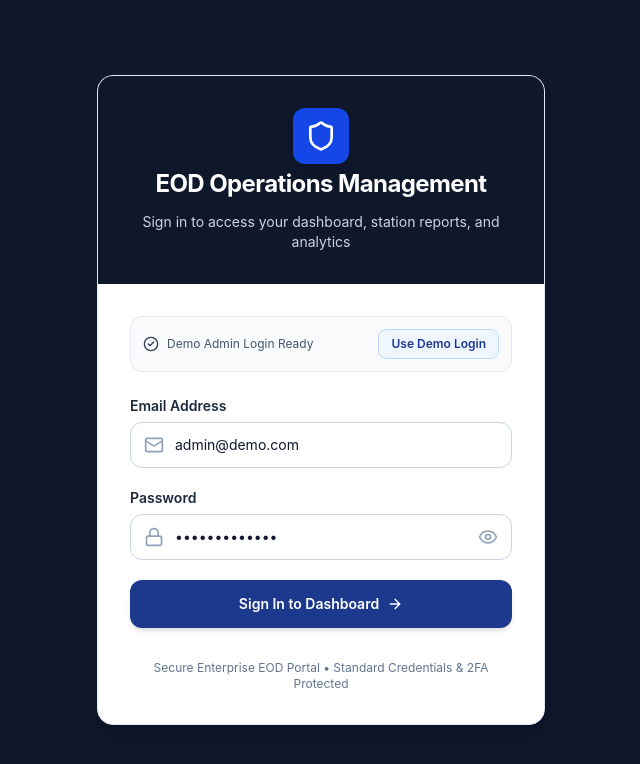
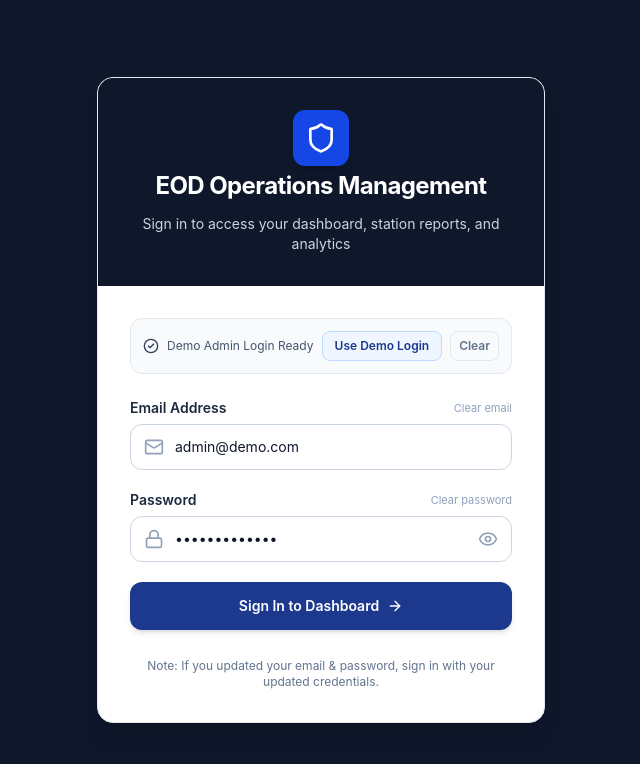
Before and after one commit to SouvickSarkar20/EOD-dashboard, a React (Vite) app in the folder frontend/: page /login in a window 1280 px wide. Both pictures are taken after a click on the button "Use Demo Login". Shown: the top 764 px of the page, without its empty margins (319-959 px from the left). Built offline with nearby package versions, Linux system fonts and the light colour scheme; no server answers.

Commit message:
fix: add input clear options and explicit guidance on login page

```diff
--- a/frontend/src/pages/Login.tsx
+++ b/frontend/src/pages/Login.tsx
@@ -1,6 +1,6 @@
 import React, { useState } from 'react';
 import { useNavigate } from 'react-router-dom';
-import { Shield, Lock, Mail, ArrowRight, AlertCircle, Eye, EyeOff, CheckCircle2 } from 'lucide-react';
+import { Shield, Lock, Mail, ArrowRight, AlertCircle, Eye, EyeOff, CheckCircle2, X } from 'lucide-react';
 import { api } from '../lib/api';
 import { useAuthStore } from '../store/authStore';
 
@@ -30,14 +30,11 @@ export function Login() {
       const data = response.data;
 
       if (data.mfa_required) {
-        // Admin needs Supabase 2FA verification
         setTempToken(data.access_token);
         navigate('/verify-2fa');
       } else {
-        // Direct login success
         setAuth(data.user, data.access_token);
 
-        // Sequence: If Admin is using demo creds, prompt credential update first
         if (data.user.role === 'admin' && (data.user.is_demo_creds || data.is_demo_creds)) {
           navigate('/update-credentials');
         } else if (data.user.must_change_password) {
@@ -60,11 +57,17 @@ export function Login() {
     setError(null);
   };
 
+  const handleClearForm = () => {
+    setEmail('');
+    setPassword('');
+    setError(null);
+  };
+
   return (
     <div className="min-h-screen bg-slate-900 flex items-center justify-center p-4">
       <div className="w-full max-w-md bg-white rounded-2xl shadow-xl overflow-hidden border border-slate-200">
 
-        {/* Header Header Strip */}
+        {/* Header Strip */}
         <div className="bg-slate-900 text-white p-8 text-center space-y-3 relative">
           <div className="inline-flex items-center justify-center w-14 h-14 rounded-xl bg-blue-700 text-white shadow-lg mb-1">
             <Shield className="w-8 h-8" />
@@ -78,12 +81,13 @@ export function Login() {
         {/* Form Body */}
         <div className="p-8 space-y-6">
 
-          {/* Demo Pre-fill Card for Easy Testing */}
+          {/* Demo Pre-fill Card */}
           <div className="bg-slate-50 border border-slate-200 rounded-xl p-3 flex items-center justify-between">
             <div className="flex items-center space-x-2 text-xs text-slate-600">
               <CheckCircle2 className="w-4 h-4 text-slate-700 flex-shrink-0" />
               <span>Demo Admin Login Ready</span>
             </div>
+            <div className="flex items-center space-x-2">
               <button
                 type="button"
                 onClick={handleFillDemoCreds}
@@ -91,6 +95,17 @@ export function Login() {
               >
                 Use Demo Login
               </button>
+              {(email || password) && (
+                <button
+                  type="button"
+                  onClick={handleClearForm}
+                  className="text-xs font-semibold text-slate-500 hover:text-slate-800 border border-slate-200 px-2 py-1.5 rounded-lg transition"
+                  title="Clear inputs"
+                >
+                  Clear
+                </button>
+              )}
+            </div>
           </div>
 
           {/* Error Callout */}
@@ -108,9 +123,20 @@ export function Login() {
 
             {/* Email Field */}
             <div className="space-y-1.5">
+              <div className="flex justify-between items-center">
                 <label className="block text-sm font-semibold text-slate-800">
                   Email Address
                 </label>
+                {email && (
+                  <button
+                    type="button"
+                    onClick={() => setEmail('')}
+                    className="text-[11px] text-slate-400 hover:text-slate-600"
+                  >
+                    Clear email
+                  </button>
+                )}
+              </div>
               <div className="relative">
                 <div className="absolute inset-y-0 left-0 pl-3.5 flex items-center pointer-events-none text-slate-400">
                   <Mail className="w-5 h-5" />
@@ -120,6 +146,7 @@ export function Login() {
                   value={email}
                   onChange={(e) => setEmail(e.target.value)}
                   placeholder="name@organization.com"
+                  autoComplete="username"
                   required
                   className="w-full pl-11 pr-4 py-3 bg-white border border-slate-300 rounded-xl text-slate-900 placeholder-slate-400 focus:outline-none focus:ring-2 focus:ring-blue-900 focus:border-transparent text-sm transition"
                 />
@@ -128,9 +155,20 @@ export function Login() {
 
             {/* Password Field */}
             <div className="space-y-1.5">
+              <div className="flex justify-between items-center">
                 <label className="block text-sm font-semibold text-slate-800">
                   Password
                 </label>
+                {password && (
+                  <button
+                    type="button"
+                    onClick={() => setPassword('')}
+                    className="text-[11px] text-slate-400 hover:text-slate-600"
+                  >
+                    Clear password
+                  </button>
+                )}
+              </div>
               <div className="relative">
                 <div className="absolute inset-y-0 left-0 pl-3.5 flex items-center pointer-events-none text-slate-400">
                   <Lock className="w-5 h-5" />
@@ -138,8 +176,9 @@ export function Login() {
                 <input
                   type={showPassword ? 'text' : 'password'}
                   value={password}
-                  onChange={(e) => setShowPassword(!showPassword)}
+                  onChange={(e) => setPassword(e.target.value)}
                   placeholder="Enter your password"
+                  autoComplete="current-password"
                   required
                   className="w-full pl-11 pr-11 py-3 bg-white border border-slate-300 rounded-xl text-slate-900 placeholder-slate-400 focus:outline-none focus:ring-2 focus:ring-blue-900 focus:border-transparent text-sm transition"
                 />
@@ -170,9 +209,11 @@ export function Login() {
             </button>
           </form>
 
-          <p className="text-center text-xs text-slate-500 pt-2">
-            Secure Enterprise EOD Portal &bull; Standard Credentials & 2FA Protected
+          <div className="text-center space-y-1 pt-1">
+            <p className="text-xs text-slate-500">
+              Note: If you updated your email & password, sign in with your updated credentials.
             </p>
+          </div>
 
         </div>
       </div>
```
Lines whose indentation alone changed are shown as unchanged.
